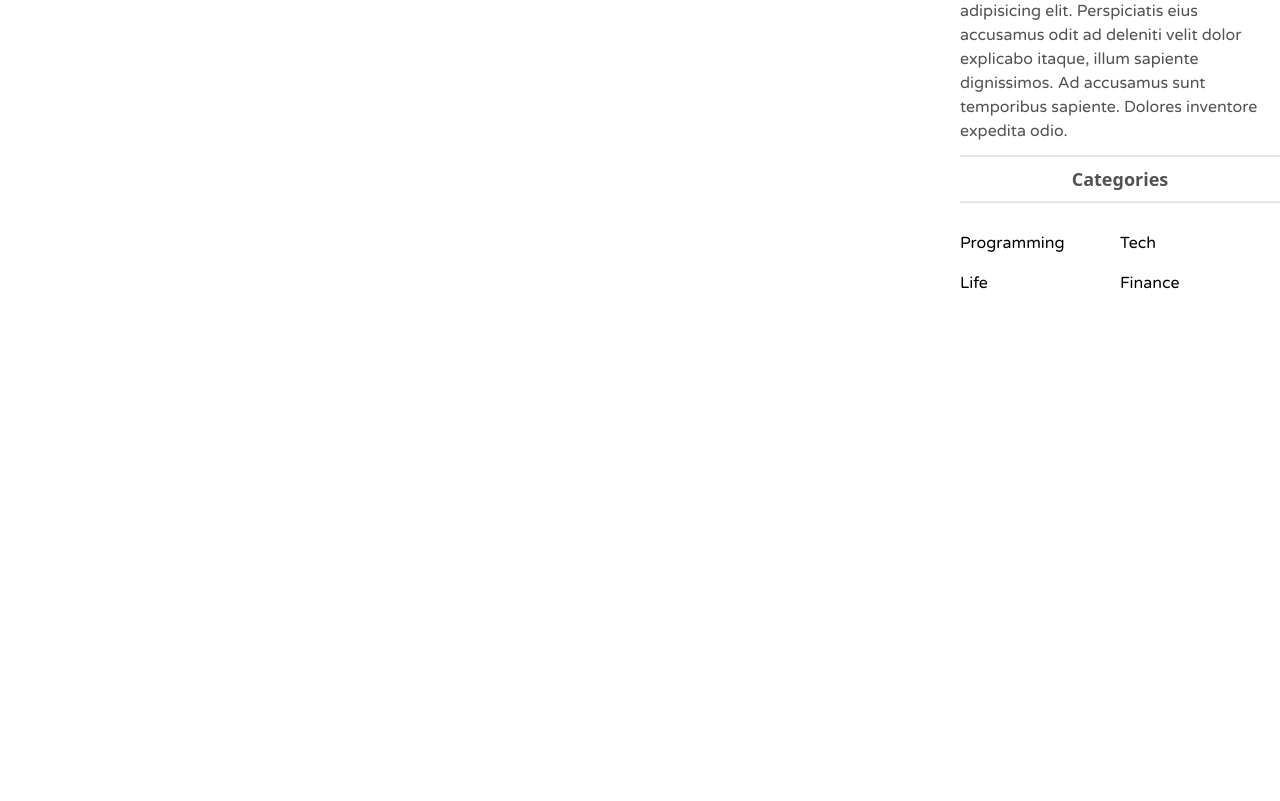
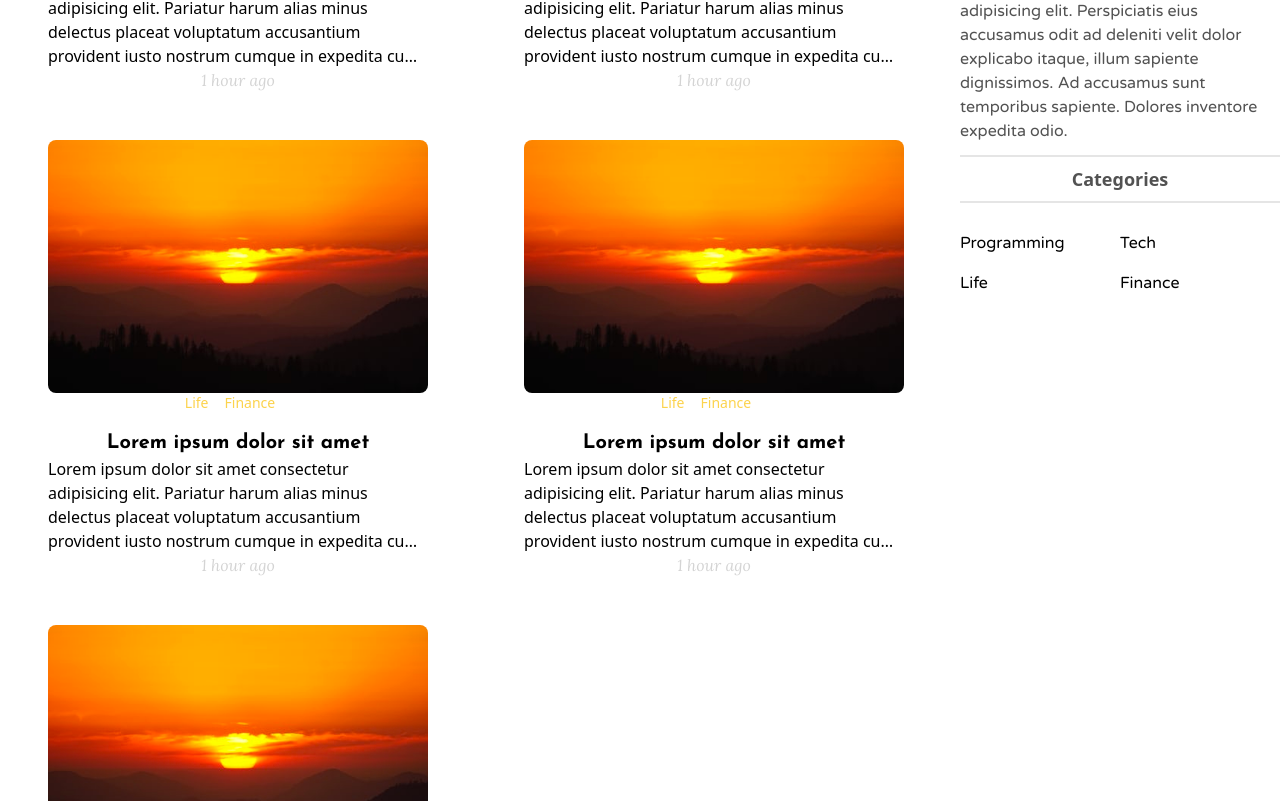
Before and after one commit to geekySapien/Quotesgram, a React (Create React App) app: page / in a window 1280 px wide. Shown: the part 1019-1820 px from the top of the page. Before the commit the page ends 1322 px from the top, so only its background shows below. Built offline with nearby package versions, Linux system fonts and the light colour scheme.

Commit message:
added posts component

```diff
--- /dev/null
+++ b/src/Post/Post.jsx
@@ -0,0 +1,45 @@
+import React from 'react';
+import './post.css';
+import cover from './../assets/sunset.jfif';
+
+export default function Post() {
+    return (
+        <>
+            <div className=" mt-6 mr-12 ml-12 mb-6  container">
+                <div className="postImg w-full ">
+                    <img
+                        src={cover}
+                        alt="postImg"
+                        className="w-full h-full rounded-lg"
+                    />
+                </div>
+                <div className="flex flex-col items-center ">
+                    <div className=" text-yellow-300 cursor-pointer text-sm postCategories">
+                        <span className="pr-4 ">Life</span>
+                        <span className="pr-4 ">Finance</span>
+                    </div>
+                    <h1 className="text-xl font-bold mt-4 postTitle">
+                        Lorem ipsum dolor sit amet
+                    </h1>
+                    <p className="leading-6 postDesc">
+                        Lorem ipsum dolor sit amet consectetur adipisicing elit.
+                        Pariatur harum alias minus delectus placeat voluptatum
+                        accusantium provident iusto nostrum cumque in expedita
+                        cum quam tenetur, nisi eos, officiis excepturi at.Lorem
+                        ipsum dolor sit amet consectetur adipisicing elit.
+                        Pariatur harum alias minus delectus placeat voluptatum
+                        accusantium provident iusto nostrum cumque in expedita
+                        cum quam tenetur, nisi eos, officiis excepturi at.Lorem
+                        ipsum dolor sit amet consectetur adipisicing elit.
+                        Pariatur harum alias minus delectus placeat voluptatum
+                        accusantium provident iusto nostrum cumque in expedita
+                        cum quam tenetur, nisi eos, officiis excepturi at.
+                    </p>
+                    <span className="text-gray-300 italic timestamp">
+                        1 hour ago
+                    </span>
+                </div>
+            </div>
+        </>
+    );
+}
--- /dev/null
+++ b/src/Post/post.css
@@ -0,0 +1,24 @@
+.container{
+    width:380px;
+}
+
+.postCategoriesP{
+     font-family: 'Varela Round', sans-serif;
+}
+
+
+.postTitle{
+    font-family:'Josefin Sans', sans-serif;
+}
+
+.timestamp{
+    font-family: 'Lora', serif;
+}
+
+.postDesc{
+    overflow: hidden;
+    text-overflow: ellipsis;
+    display:-webkit-box;
+    -webkit-line-clamp: 4;
+    -webkit-box-orient: vertical;
+}
--- a/src/Posts/Posts.jsx
+++ b/src/Posts/Posts.jsx
@@ -1,9 +1,16 @@
-import React from 'react'
+import React from 'react';
+import Post from '../Post/Post';
 
 export default function Posts() {
     return (
         <>
-            This is Posts Section
+            <div className="flex flex-wrap ">
+                <Post />
+                <Post />
+                <Post />
+                <Post />
+                <Post />
+            </div>
         </>
-    )
+    );
 }
--- a/src/topbar/Navbar.css
+++ b/src/topbar/Navbar.css
@@ -1,5 +1,7 @@
 .top{
     font-family:'Josefin Sans', sans-serif ;
+    z-index:999;
+    background-color: white;
 }
 /* .left, .right{
     background-color: brown;
--- a/src/topbar/Navbar.jsx
+++ b/src/topbar/Navbar.jsx
@@ -4,7 +4,7 @@ import { BsInstagram, BsTwitter, BsPinterest, BsSearch } from 'react-icons/bs';
 
 export default function Navbar() {
     return (
-        <div className="h-12 sticky top-3 flex items-center top">
+        <div className="h-12 sticky top-0 flex items-center top">
             <div className="hidden md:block  w-4/12">
                 <div className="hidden md:flex justify-center gap-3 ">
                     <BsInstagram className="w-8 h-8 text-instagramPink" />
```
Also changed, not shown: src/assets/sunset.jfif (added), 1 other file (tests, documents, lock files or other folders).
